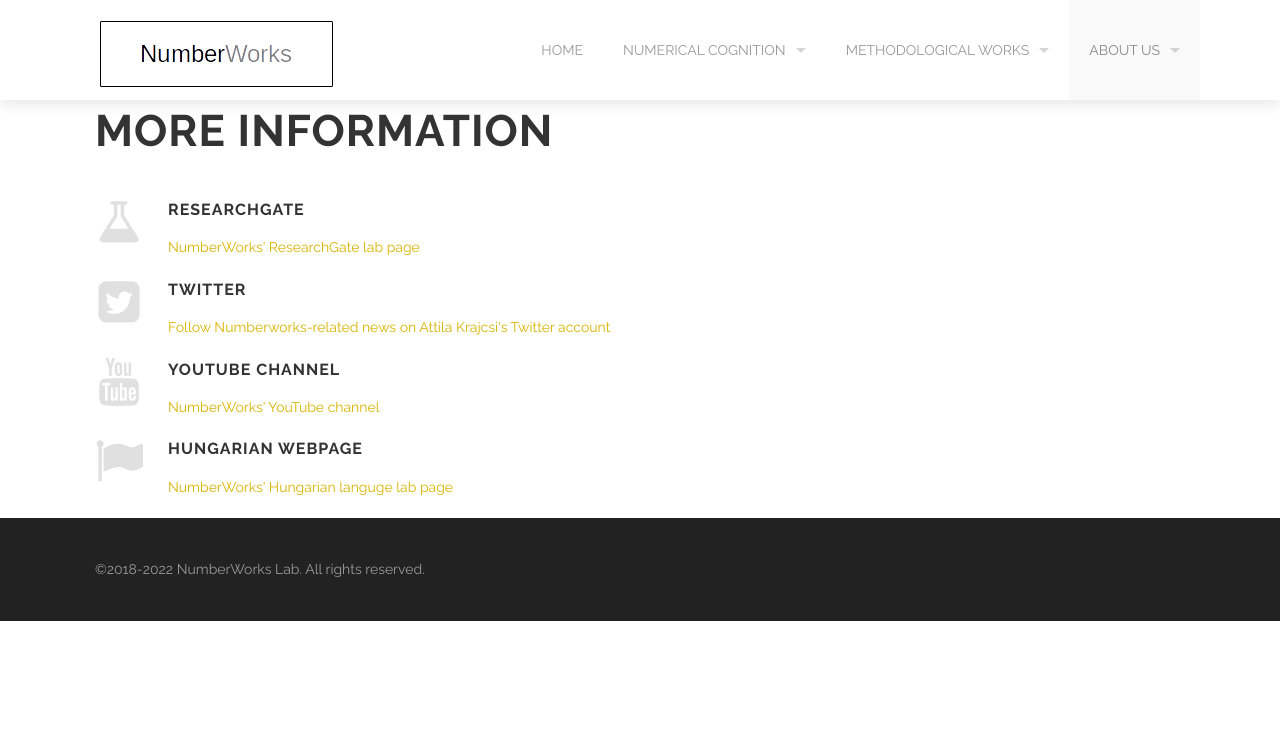
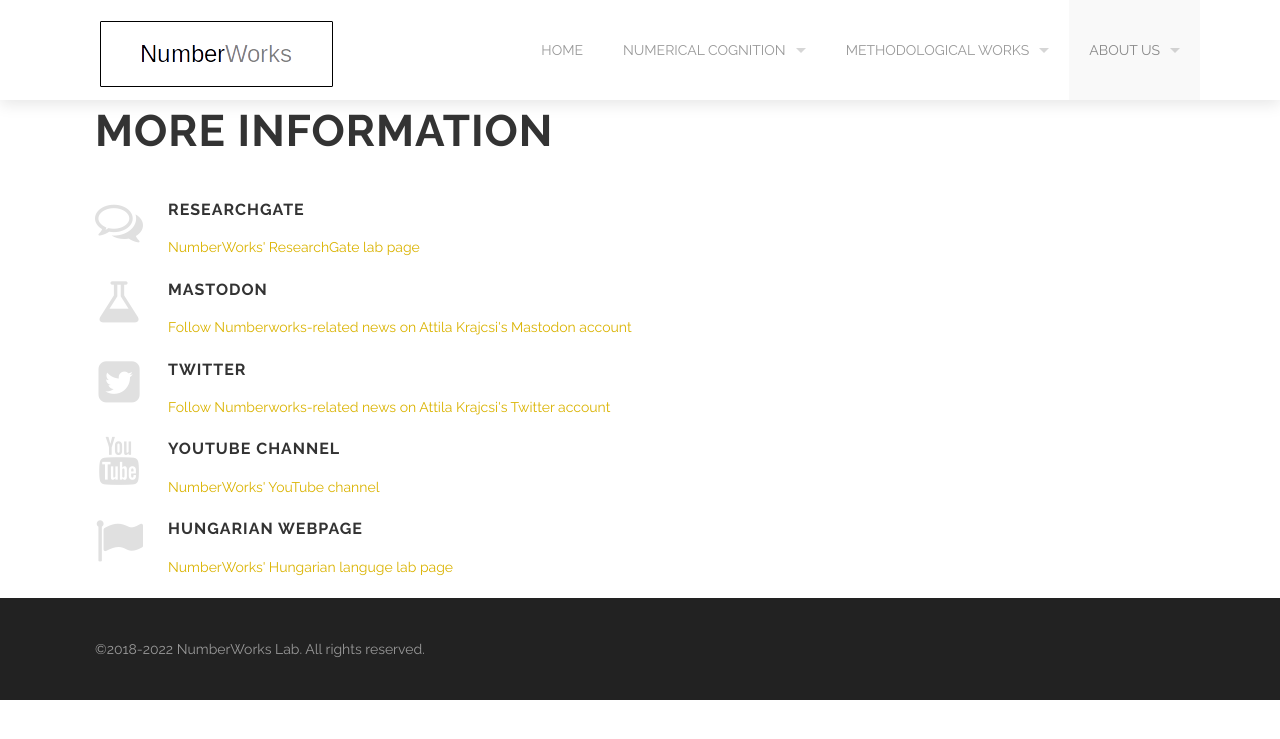
Before and after one commit to theNumberWorks/numberworks_website, a Jekyll site: the page built from more_information.md, in a window 1280 px wide. Shown: the top 739 px of the page. Built offline with Jekyll 4.4.1, drawn with Linux system fonts in a browser that asks for light colours.

Commit message:
Update more_information.md

```diff
--- a/more_information.md
+++ b/more_information.md
@@ -6,9 +6,12 @@ section_id: about
 
 <div class='fadein mod modIconText' data-delay='{{ 300 | times:forloop.index0 }}'>
   <div class='icon-text-simple'>
-    <i class='fa fa-flask'></i>
+    <i class='fa fa-comments-o'></i>
     <h3>ResearchGate</h3>
     <p><a href="https://www.researchgate.net/lab/Attila-Krajcsi-Lab-The-Number-Works-Attila-Krajcsi">NumberWorks' ResearchGate lab page</a></p>
+    <i class='fa fa-flask'></i>
+    <h3>Mastodon</h3>
+    <p><a href="https://scholar.social/@krajcsi">Follow Numberworks-related news on Attila Krajcsi's Mastodon account</a></p>
     <i class='fa fa-twitter-square'></i>
     <h3>Twitter</h3>
     <p><a href="https://twitter.com/krajcsi">Follow Numberworks-related news on Attila Krajcsi's Twitter account</a></p>
```
